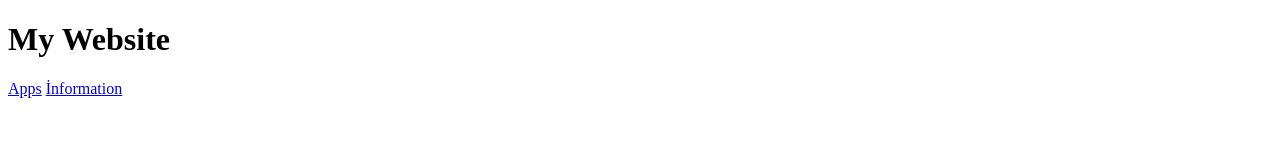
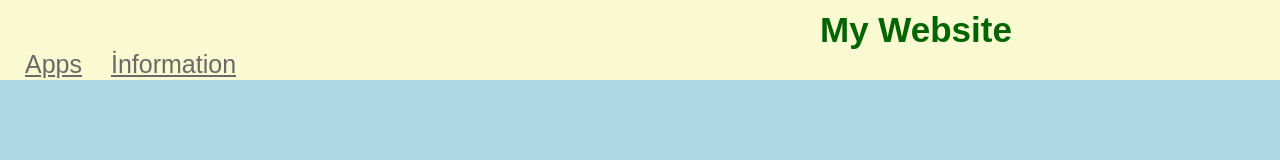
Before and after one commit to BilgenSoner/Website-Design, a plain HTML site: page Pages/index.html in a window 1280 px wide. Shown: the top 160 px of the page. Drawn offline with Linux system fonts and the light colour scheme.

Commit message:
Third commit
some have been

```diff
--- a/Pages/index.html
+++ b/Pages/index.html
@@ -3,13 +3,21 @@
 <head>
 	<meta charset="utf-8">
 	<meta name="viewport" content="width=device-width, initial-scale=1">
-	<link rel="stylesheet" type="text/css" href="Website-Design/Plugins/1.css">
+	<link rel="stylesheet" type="text/css" href="../Plugins/index.css">
 	<title>My Website</title>
+	<style type="text/css"></style>
+
 </head>
 <body>
-	<h1>My Website</h1>
 
-	<a class="link" href="third.html" title="Applications">Apps</a>
-	<a class="link" href="second.html" title="Home">İnformation</a>
+	<div id="bar">
+		<h1>My Website</h1>
+		<a class="link" href="Application.html" title="Applications">Apps</a>
+		<a class="link" href="İnformation.html" title="Bilgilendirme">İnformation</a>
+	</div>
+
+	<p>
+		<br><br><br><br><br><br><br><br><br><br><br><br><br><br><br><br><br><br><br><br><br><br><br><br><br><br><br><br><br><br><br><br><br><br><br><br><br><br><br><br><br><br><br><br><br><br><br><br><br><br><br><br><br><br><br><br><br><br><br><br><br><br><br><br><br><br><br><br><br><br><br><br><br><br><br><br><br><br><br><br><br><br><br><br><br><br><br><br><br><br><br><br><br><br><br><br><br><br><br><br><br><br><br><br><br><br><br><br><br><br><br><br><br><br><br><br><br><br><br><br><br><br><br><br><br><br><br><br><br><br><br><br><br><br><br><br><br><br><br><br><br><br><br><br><br><br><br><br><br><br>
+	</p>
 </body>
 </html>
--- a/Plugins/1.css
+++ /dev/null
@@ -1,19 +0,0 @@
-body{
-	background-color:lightblue ;
-}
-.link{
-
-	font-family: sans-serif;
-	font-size: 25px;
-	color: dimgray;
-
-}
-h1{
-	padding-left: 820px;
-	font-size: 35px;
-	font-family: sans-serif;
-	color: darkgreen;
-}
-a:hover{
-color: blueviolet;
-}
--- /dev/null
+++ b/Plugins/Application.css
@@ -0,0 +1,34 @@
+*{
+	margin: 0px;
+	padding: 0px;
+}
+body{
+	background-color: #CCFFAA;
+}
+.link{
+	margin-left:25px ;
+
+	font-family: sans-serif;
+	font-size: 25px;
+	color: dimgray;
+	background-color: lightgoldenrodyellow;
+	background-repeat: ;
+
+}
+.link:hover{
+	background-color: skyblue;
+}
+h1{
+	margin-top: 10px;
+	padding-left: 820px;
+	font-size: 35px;
+	font-family: sans-serif;
+	color: darkgreen;
+
+}
+#bar{
+ width:100%;
+ height:80px;
+ position:fixed;
+ background-color: lightgoldenrodyellow;
+}
--- /dev/null
+++ b/Plugins/index.css
@@ -0,0 +1,41 @@
+*{
+	margin: 0px;
+	padding: 0px;
+}
+body{
+	background-color:lightblue ;
+}
+.link{
+	margin-left:25px ;
+
+	font-family: sans-serif;
+	font-size: 25px;
+	color: dimgray;
+	background-color: lightgoldenrodyellow;
+	background-repeat: ;
+
+}
+.link:hover{
+
+	background-color: skyblue;
+}
+
+h1{
+	margin-top: 10px;
+	padding-left: 820px;
+	font-size: 35px;
+	font-family: sans-serif;
+	color: darkgreen;
+
+}
+
+a:hover{
+color: blueviolet;
+}
+
+#bar{
+ width:100%;
+ height:80px;
+ position:fixed;
+ background-color: lightgoldenrodyellow	;
+}
--- /dev/null
+++ b/Plugins/İnformation.css
@@ -0,0 +1,40 @@
+*{
+	margin: 0px;
+	padding: 0px;
+}
+h1{
+	padding-left: 820px;
+	font-size: 35px;
+	font-family: sans-serif;
+	color: darkgreen;
+}
+body{
+	background-color: #CCFFFF;
+}
+.link{
+	margin-left:25px ;
+
+	font-family: sans-serif;
+	font-size: 25px;
+	color: dimgray;
+	background-color: lightgoldenrodyellow;
+	background-repeat: ;
+
+}
+.link:hover{
+	background-color: skyblue;
+}
+h1{
+	margin-top :10px;
+	padding-left: 820px;
+	font-size: 35px;
+	font-family: sans-serif;
+	color: darkgreen;
+}
+#bar{
+
+ width:100%;
+ height:80px;
+ position:fixed;
+ background-color: lightgoldenrodyellow;
+}
```
Also changed, not shown: Pages/Application.html (added, +17 -0 lines), Pages/second.html (deleted, +0 -11 lines), Pages/third.html (deleted, +0 -11 lines), Pages/İnformation.html (added, +17 -0 lines).
